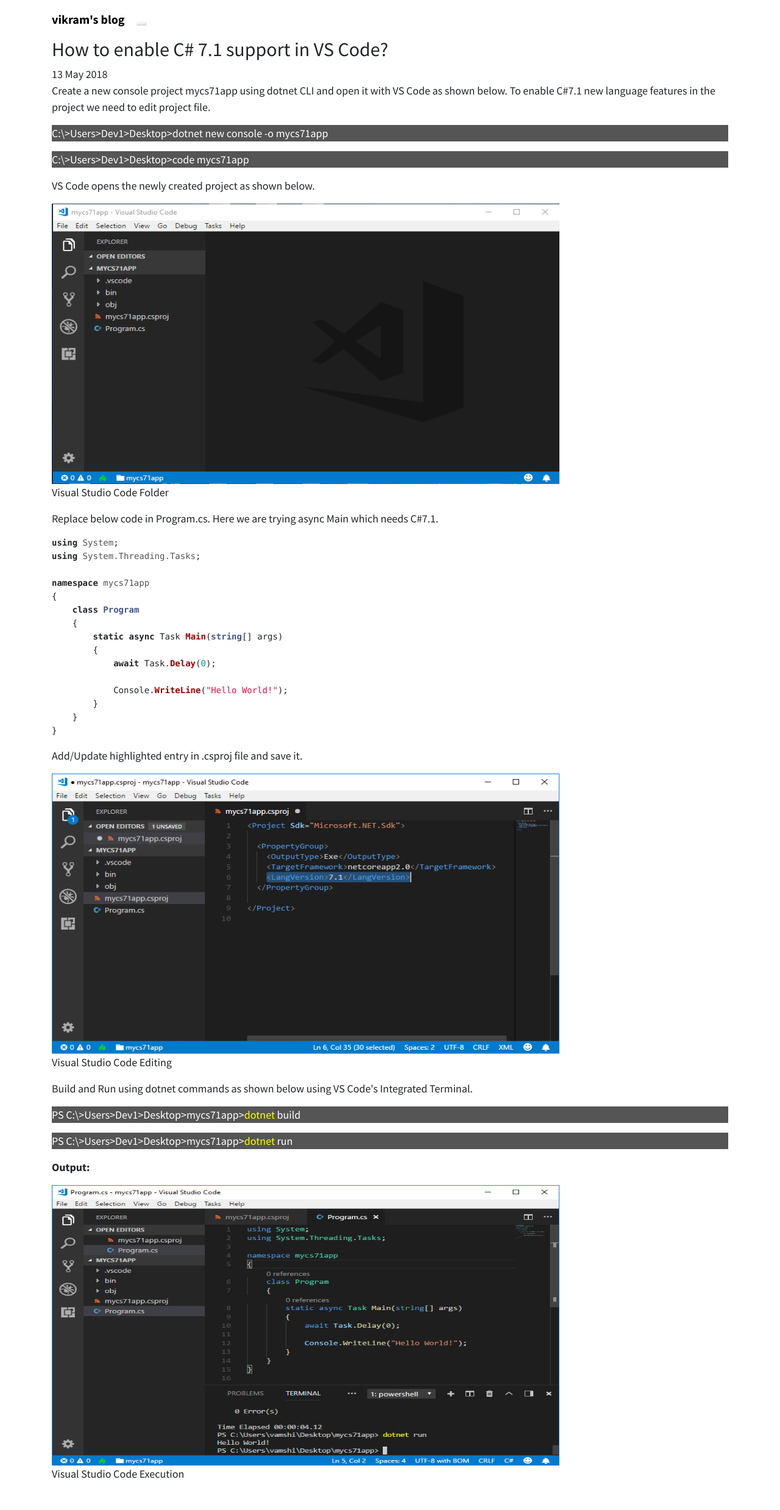
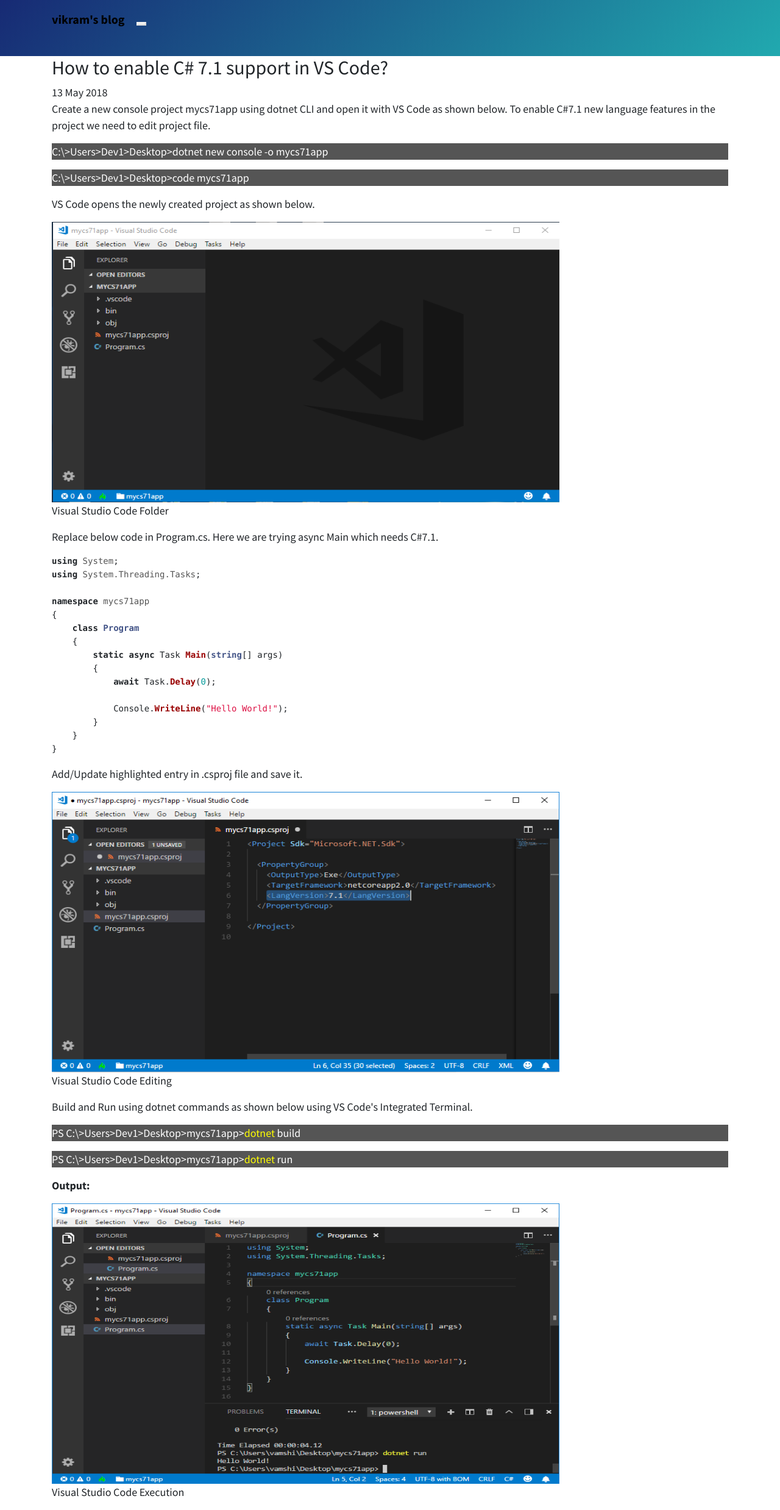
Before and after one commit to srirangamv/srirangamv.github.io, a Jekyll site: the page built from index.html, in a window 1280 px wide. Shown: the whole page at 61% size. Built offline with Jekyll 4.4.1, drawn with Linux system fonts in a browser that asks for light colours; nearby versions of some CDN libraries; the list of posts is cut into pages by our own code; before the commit the page ends 2447 px from its top, so only the background shows below that.

Commit message:
reverted.

```diff
--- a/_layouts/default.html
+++ b/_layouts/default.html
@@ -55,10 +55,6 @@
         </div>
     </div>
 
-    <script src="https://code.jquery.com/jquery-3.2.1.slim.min.js" integrity="sha384-KJ3o2DKtIkvYIK3UENzmM7KCkRr/rE9/Qpg6aAZGJwFDMVNA/GpGFF93hXpG5KkN" crossorigin="anonymous"></script>
-    <script src="https://cdnjs.cloudflare.com/ajax/libs/popper.js/1.12.9/umd/popper.min.js" integrity="sha384-ApNbgh9B+Y1QKtv3Rn7W3mgPxhU9K/ScQsAP7hUibX39j7fakFPskvXusvfa0b4Q" crossorigin="anonymous"></script>
-    <script src="https://maxcdn.bootstrapcdn.com/bootstrap/4.0.0/js/bootstrap.min.js" integrity="sha384-JZR6Spejh4U02d8jOt6vLEHfe/JQGiRRSQQxSfFWpi1MquVdAyjUar5+76PVCmYl" crossorigin="anonymous"></script>
-
     <div class="container hero">
         <div class="row">
             <div class="col-lg-12">
--- a/css/style.css
+++ b/css/style.css
@@ -4,9 +4,9 @@
 }
 
 .header-blue{
-  /*background:linear-gradient(135deg, #172a74, #21a9af);
+  background:linear-gradient(135deg, #172a74, #21a9af);
   background-color:#184e8e;
-  padding-bottom:30px;*/
+  padding-bottom:30px;
   color: #000;
 }
 
```
